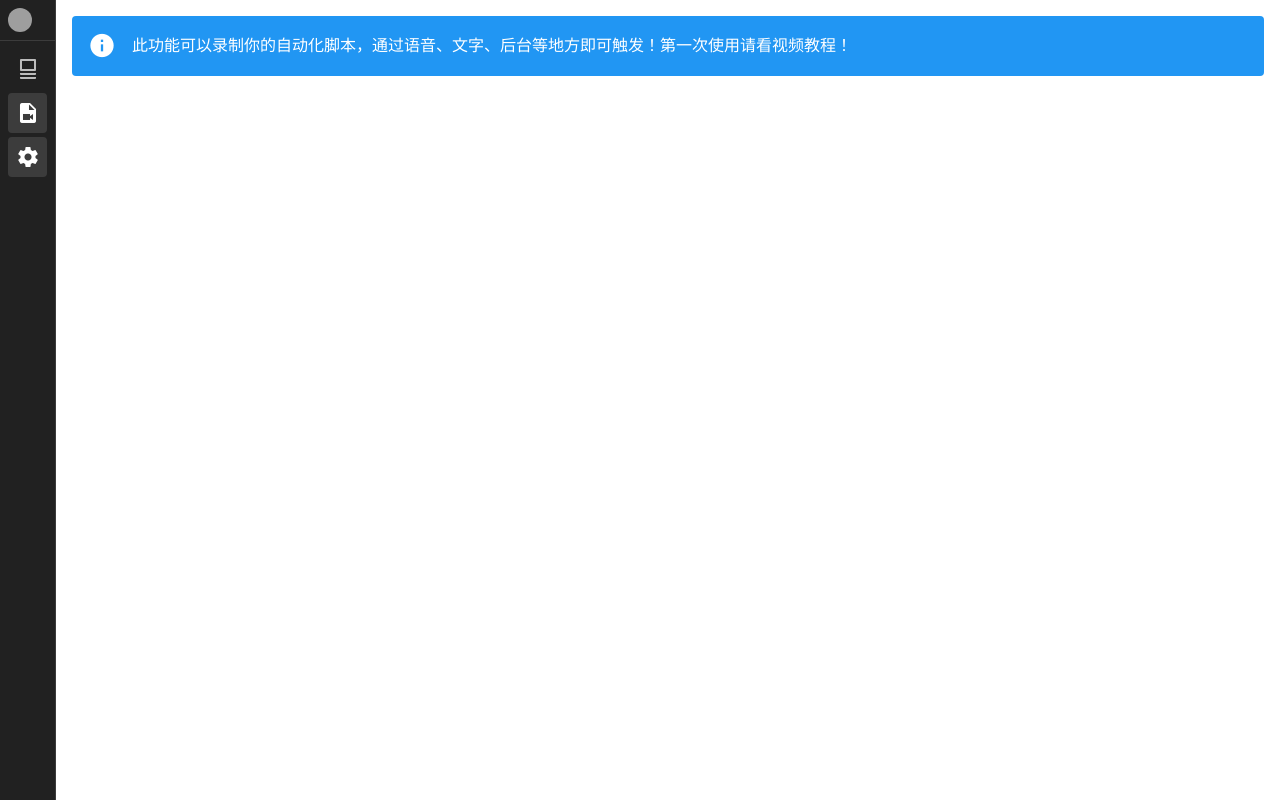
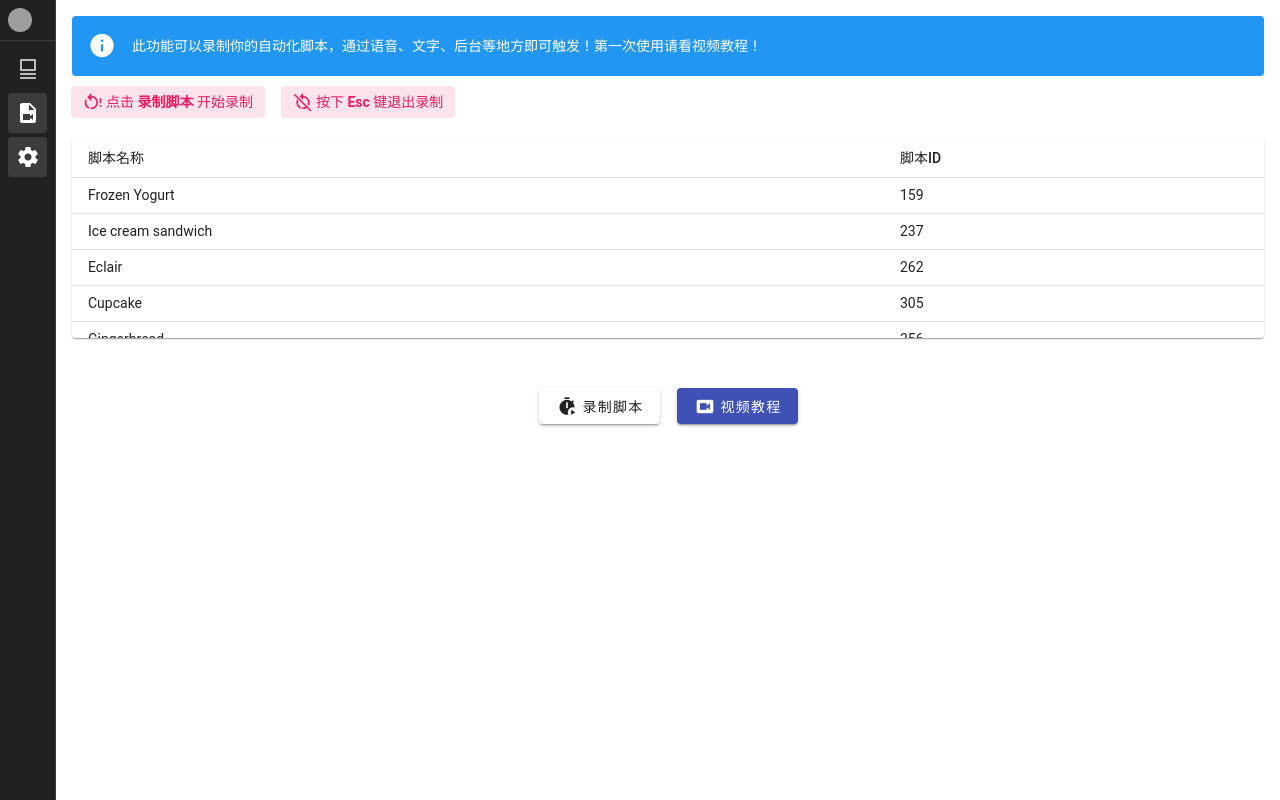
Before and after one commit to wequgroup/wqy_client, a Vue app in the folder gui/: page / in a window 1280 px wide. Both pictures are taken after a click on the element 27 px from the left and 113 px from the top of the page. Built offline with nearby package versions, Linux system fonts and the light colour scheme; grey boxes are pictures that could not be loaded.

Commit message:
feat: 新增录制脚本页面

```diff
--- a/gui/index.html
+++ b/gui/index.html
@@ -9,8 +9,15 @@
     <title>微趣鸭</title>
     <style>
     ::-webkit-scrollbar{
-      display:none!important
+      display:none
     }
+	body{
+	 	height: 100%!important;
+	    width: 100%!important;
+	    position: fixed!important;
+	    top: 0!important;
+	    left: 0!important;
+	}
     </style>
 </head>
 
--- a/gui/src/views/device/Device.vue
+++ b/gui/src/views/device/Device.vue
@@ -10,11 +10,11 @@
       <v-btn @click="showLog=false" density="compact" icon="mdi-eye-off-outline" size="small"></v-btn>
     </div>
     <div class="log" v-if="showLog">
-      <p>12:30:00 - 下发指令：hello word</p>
-      <p>12:30:00 - 下发指令：hello word</p>
-      <p>12:30:00 - 下发指令：hello word</p>
-      <p>12:30:00 - 下发指令：hello word</p>
-      <p>12:30:00 - 下发指令：hello word</p>
+      <p>12:30:00 - 下发1指令：hello wordhello wordhello wordhello wordhello wordhello wordhello wordhello word</p>
+      <p>12:30:01 - 下发3指令：hello word</p>
+      <p>12:30:02 - 下发4指令：hello word</p>
+      <p>12:30:03 - 下发指令：hello word</p>
+      <p>12:30:04 - 下发指令：hello word</p>
       <p>12:30:00 - 下发指令：hello word</p>
       <p>12:30:00 - 下发指令：hello word</p>
       <p>12:30:00 - 下发指令：hello word</p>
--- a/gui/src/views/device/Record.vue
+++ b/gui/src/views/device/Record.vue
@@ -1,5 +1,5 @@
 <template>
-    <div class="script">
+  <div class="record">
     <v-container fluid>
       <v-row>
         <v-col cols="12" style="text-align: center">
@@ -7,17 +7,99 @@
             此功能可以录制你的自动化脚本，通过语音、文字、后台等地方即可触发！第一次使用请看视频教程！
           </v-alert>
         </v-col>
+        <div class="tip-icon">
+          <v-chip class="ma-2" color="pink" label text-color="white">
+            <span class="mdi mdi-restart-alert micon"></span>
+            点击&nbsp;<strong>录制脚本</strong>&nbsp;开始录制
+          </v-chip>
+          <v-chip class="ma-2" color="pink" label text-color="white">
+            <span class="mdi mdi-restart-off micon"></span>
+            按下&nbsp;<strong>Esc</strong>&nbsp;键退出录制
+          </v-chip>
+        </div>
+        <v-col cols="12" class="record-list">
+          <v-card>
+            <v-table height="200px" density="compact" fixed-header>
+              <thead>
+                <tr>
+                  <th class="text-left">
+                    脚本名称
+                  </th>
+                  <th class="text-left">
+                    脚本ID
+                  </th>
+                </tr>
+              </thead>
+              <tbody>
+                <tr v-for="item in desserts" :key="item.name">
+                  <td>{{ item.name }}</td>
+                  <td>{{ item.calories }}</td>
+                </tr>
+              </tbody>
+            </v-table>
+          </v-card>
+        </v-col>
       </v-row>
+      <div class="record-btn">
+        <v-btn><span class="mdi mdi-timer-play micon"></span>
+          录制脚本</v-btn>
+        <v-btn style="margin-left: 17px;" color="indigo">
+          <span class="mdi mdi-video-box micon"></span>
+          视频教程
+        </v-btn>
+      </div>
     </v-container>
   </div>
 </template>
 
 <script>
-import {getCurrentInstance} from "vue";
+  import {
+    getCurrentInstance
+  } from "vue";
 
   export default {
     data: () => ({
-
+      desserts: [{
+          name: 'Frozen Yogurt',
+          calories: 159,
+        },
+        {
+          name: 'Ice cream sandwich',
+          calories: 237,
+        },
+        {
+          name: 'Eclair',
+          calories: 262,
+        },
+        {
+          name: 'Cupcake',
+          calories: 305,
+        },
+        {
+          name: 'Gingerbread',
+          calories: 356,
+        },
+        {
+          name: 'Jelly bean',
+          calories: 375,
+        },
+        {
+          name: 'Lollipop',
+          calories: 392,
+        },
+        {
+          name: 'Honeycomb',
+          calories: 408,
+        },
+        {
+          name: 'Donut',
+          calories: 452,
+        },
+        {
+          name: 'KitKat',
+          calories: 518,
+        },
+      ]
     }),
     methods: {
       setScript() {
@@ -30,4 +112,24 @@ export default {
 </script>
 
 <style>
+  .record {
+    font-size: 14px;
+  }
+
+  .record-btn {
+    text-align: center;
+    margin-top: 50px;
+  }
+
+  .micon {
+    font-size: 20px;
+    font-weight: bold;
+    margin-right: 3px;
+    vertical-align: -1px;
+  }
+
+  .tip-icon {
+    margin-left: 3px;
+    margin-top: -10px;
+  }
 </style>
--- a/gui/src/views/device/index.vue
+++ b/gui/src/views/device/index.vue
@@ -1,5 +1,5 @@
 <template>
-  <v-card style="border-radius: 0!important;height: 100%;">
+  <v-card style="border-radius: 0!important;height: 100%;margin-top: 0px;">
     <v-layout style="height: 100%;">
       <v-navigation-drawer theme="dark" rail permanent>
         <v-list-item nav prepend-avatar="@/assets/avatar.png"></v-list-item>
```
Also changed, not shown: 2 other files (tests, documents, lock files or other folders). Lines whose indentation alone changed are shown as unchanged.
